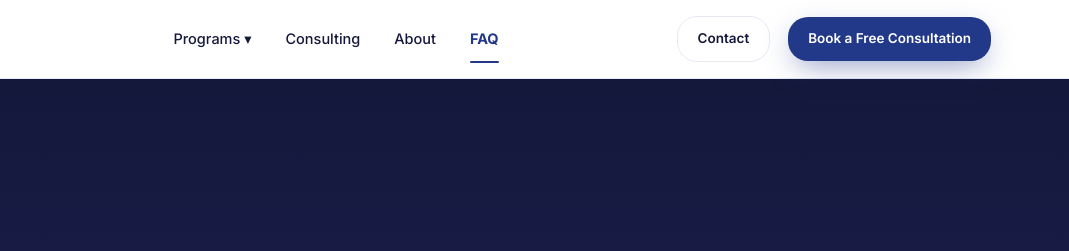
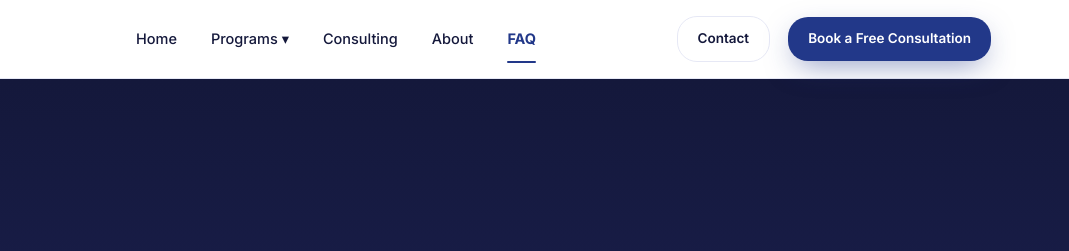
Before and after one commit to idemudia-obomhense/oistride-website, a plain HTML site: page faq.html in a window 1280 px wide. Shown: the top 251 px of the page, 211-1280 px from the left. Drawn offline with Linux system fonts and the light colour scheme.

Commit message:
Add explicit "Home" text link to nav bar
The clickable logo wasn't a discoverable enough way back to the
homepage. Add a "Home" nav item as the first link, before Programs,
on every page that has the full nav (Programs/Consulting/About/FAQ).
Utility pages with the minimal nav (checkout, book-a-call, contact,
brochure, thank-you) are unchanged since they don't have that row.

```diff
--- a/faq.html
+++ b/faq.html
@@ -13,6 +13,7 @@
   <div class="container">
     <a href="index.html" class="nav-logo"><img src="assets/img/logo.png" alt="OIStride"></a>
     <div class="nav-links">
+      <a href="index.html">Home</a>
       <div class="dropdown"><a href="index.html#programs">Programs ▾</a>
         <div class="dropdown-panel">
           <a href="program-career.html">Career Acceleration</a><a href="program-project-management.html">Project Management</a><a href="program-product-management.html">Product Management</a><a href="program-ai.html">AI Fluency &amp; Building</a>
```
Also changed, not shown: about.html (+1 -0 lines), consulting.html (+1 -0 lines), index.html (+1 -0 lines), program-ai.html (+1 -0 lines), program-career.html (+1 -0 lines), program-product-management.html (+1 -0 lines), program-project-management.html (+1 -0 lines).
